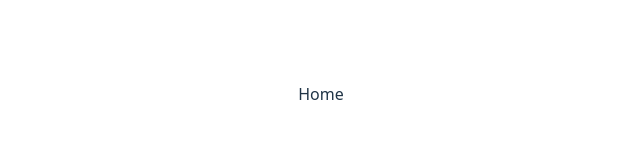
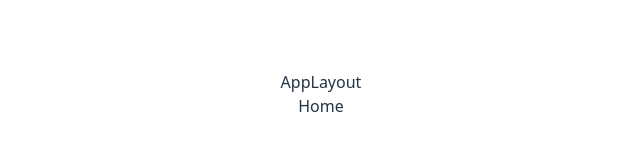
Before and after one commit to shun-radiation/udemy6_household-app, a React (Vite) app: page / in a window 1280 px wide. Shown: the part 306-456 px from the top of the page, without its empty margins (319-959 px from the left). Built offline with nearby package versions, Linux system fonts and the light colour scheme.

Commit message:
applayoutを作成、<Outlet />

```diff
--- a/src/App.tsx
+++ b/src/App.tsx
@@ -3,14 +3,17 @@ import './App.css';
 import Home from './pages/Home';
 import Report from './pages/Report';
 import NoMatch from './pages/NoMatch';
+import AppLayout from './components/layout/AppLayout';
 
 function App() {
   return (
     <Router>
       <Routes>
-        <Route path='/' element={<Home />} />
-        <Route path='/report' element={<Report />} />
-        <Route path='*' element={<NoMatch />} />
+        <Route path='/' element={<AppLayout />}>
+          <Route index element={<Home />} />
+          <Route path='/report' element={<Report />} />
+          <Route path='*' element={<NoMatch />} />
+        </Route>
       </Routes>
     </Router>
   );
--- /dev/null
+++ b/src/components/layout/AppLayout.tsx
@@ -0,0 +1,12 @@
+import { Outlet } from 'react-router-dom';
+
+const AppLayout = () => {
+  return (
+    <>
+      <div>AppLayout</div>
+      <Outlet />
+    </>
+  );
+};
+
+export default AppLayout;
```
